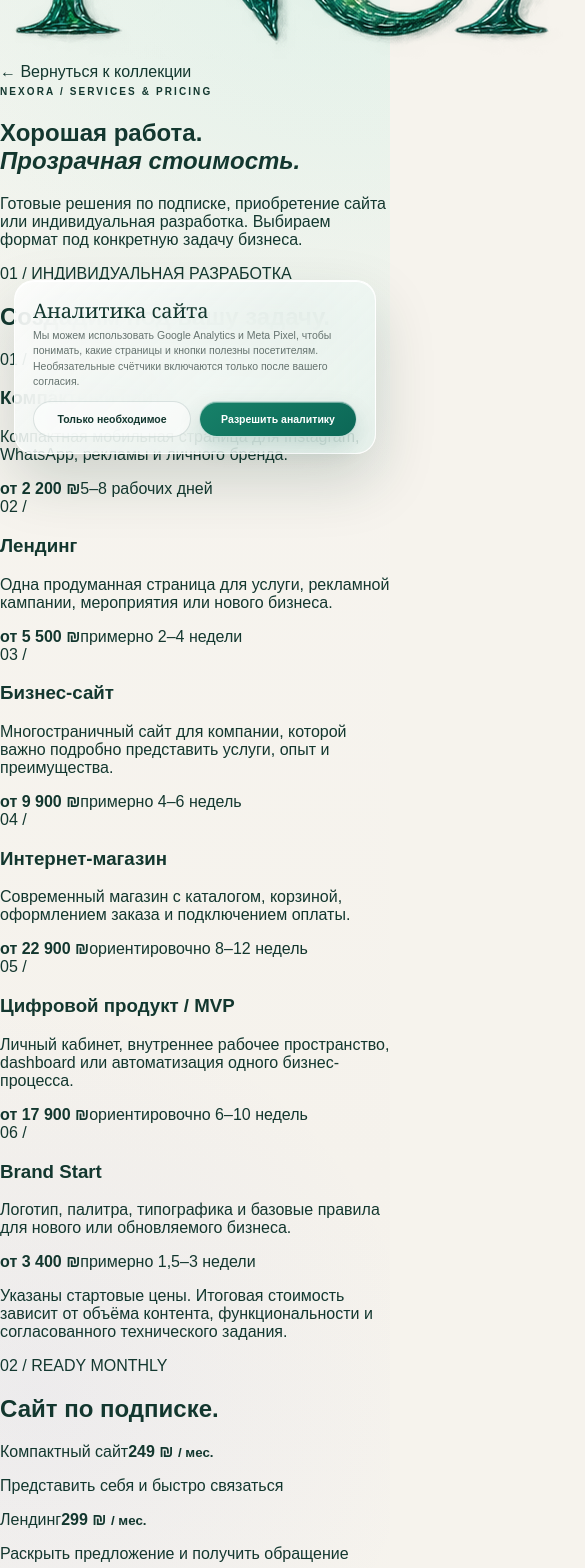
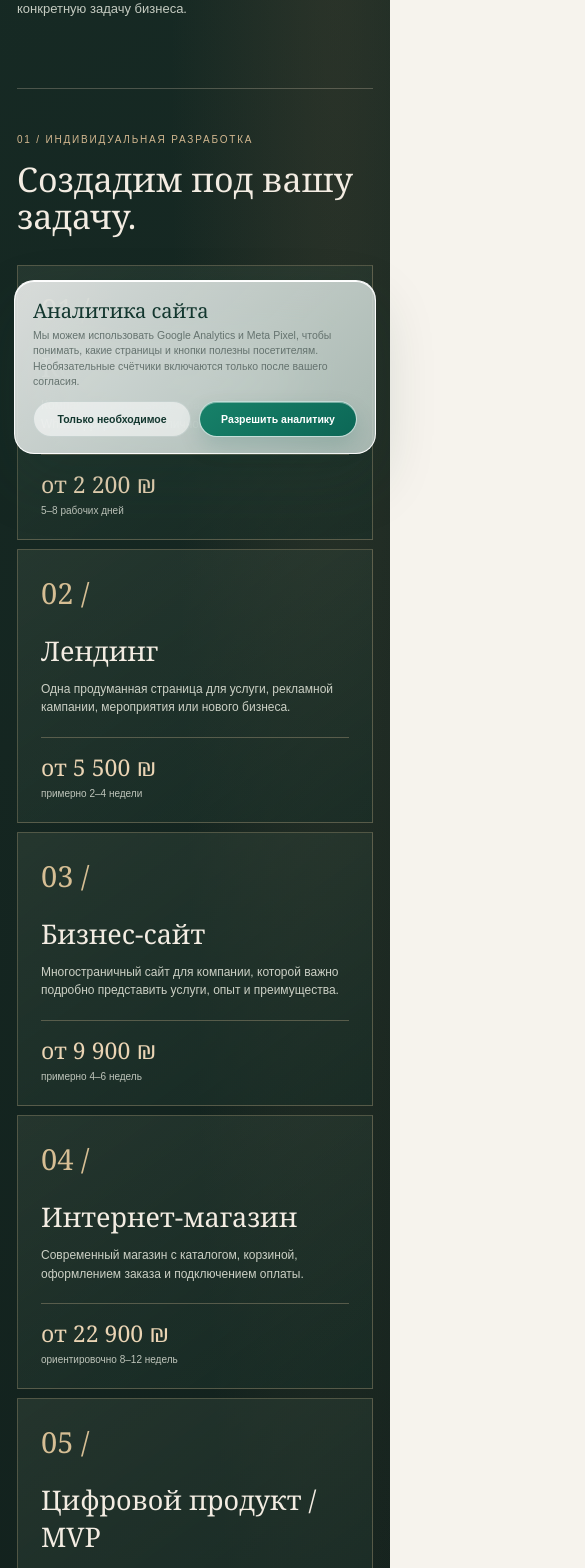
Before and after one commit to tsstish/nexora, a Next.js app: page /building-preview/pricing in a window 390 px wide. Shown: the part 380-1948 px from the top of the page, 585 px wide, since content can reach past the window. Built offline with nearby package versions, Linux system fonts and the light colour scheme; no server answers.

Commit message:
style(loft): adaptive individual development and addons price page

```diff
--- a/src/app/building-preview/page.module.css
+++ b/src/app/building-preview/page.module.css
@@ -439,3 +439,72 @@
   .offers { grid-template-columns: 1fr; }
   .monthlyOffer, .buyOffer { gap: 5px; }
 }
+
+
+/* Separate pricing route — same NeXora editorial system */
+.pricingPage {
+  min-height: 100svh;
+  background: radial-gradient(ellipse at 86% 3%,rgba(121,93,64,.22),transparent 35%),linear-gradient(150deg,#172b25 0%,#101c19 65%,#0e1716);
+  color: #f3ece2;
+  font-family: Arial,Helvetica,sans-serif;
+}
+.pricingPage * { box-sizing: border-box; }
+.pricingPage a { color: inherit; text-decoration: none; }
+.pricingPage a:focus-visible { outline: 2px solid #eac99d; outline-offset: 5px; }
+.pricingShell { width: min(1340px,calc(100% - 76px)); margin: 0 auto; }
+.pricingHeader { display: flex; justify-content: space-between; align-items: center; border-bottom: 1px solid rgba(244,225,201,.24); padding: 19px 0; }
+.pricingBrand { display: block; width: 142px; line-height: 0; }
+.pricingBrand img { display: block; width: 100%; height: auto; }
+.pricingBack { font-size: 11px; letter-spacing: .09em; color: #e1cfb1 !important; }
+.pricingHero { padding: clamp(55px,8vw,115px) 0 clamp(55px,7vw,90px); border-bottom: 1px solid rgba(244,225,201,.24); }
+.pricingHero h1 { font: 400 clamp(48px,7vw,102px)/1 Georgia,serif; letter-spacing: -.05em; margin: 20px 0 27px; }
+.pricingHero h1 em { font-style: normal; color: #d5b88a; }
+.pricingHero p { max-width: 600px; line-height: 1.65; font-size: 15px; color: #c5cbc1; }
+.pricingSection { padding: 55px 0 68px; border-bottom: 1px solid rgba(244,225,201,.2); }
+.pricingTitle span { letter-spacing: .18em; font-size: 10px; color: #d2b78f; }
+.pricingTitle h2 { font: 400 clamp(32px,3.9vw,54px)/1.1 Georgia,serif; margin: 14px 0 30px; }
+.servicePriceGrid { display: grid; grid-template-columns: repeat(3,minmax(0,1fr)); gap: 12px; }
+.servicePriceCard { display: flex; flex-direction: column; justify-content: space-between; gap: 20px; min-height: 270px; padding: clamp(20px,2.4vw,34px); background: linear-gradient(145deg,rgba(84,102,85,.26),rgba(23,46,39,.58)); border: 1px solid rgba(218,189,149,.28); }
+.serviceNumber { font: 29px Georgia,serif; color: #d6be94; }
+.servicePriceCard h3 { font: 400 27px Georgia,serif; margin: 0 0 11px; }
+.servicePriceCard p { font-size: 12px; line-height: 1.55; color: #ccd0c5; margin: 0; }
+.servicePriceBottom { border-top: 1px solid rgba(222,195,156,.3); padding-top: 13px; display: flex; gap: 5px; flex-direction: column; }
+.servicePriceBottom strong { font: 400 23px Georgia,serif; color: #ead4b4; }
+.servicePriceBottom span { font-size: 10px; color: #bfc5bb; }
+.pricingFinePrint { font-size: 11px; color: #aeb8ad; line-height: 1.7; max-width: 790px; margin: 20px 0 0; }
+.planPriceGrid { display: grid; grid-template-columns: repeat(3,minmax(0,1fr)); gap: 12px; }
+.planPriceCard { min-height: 175px; padding: 24px; border: 1px solid rgba(226,196,149,.34); background: rgba(50,72,58,.26); }
+.planPriceCard span { display: block; font-size: 12px; margin-bottom: 14px; }
+.planPriceCard strong { display: block; font: 400 34px Georgia,serif; color: #ead2a8; white-space: nowrap; }
+.planPriceCard strong small { font: 12px Arial,sans-serif; color: #ccd1c7; }
+.planPriceCard p { font-size: 11px; line-height: 1.5; color: #c2cbbf; margin: 14px 0 0; }
+.pricingTextLink { display: inline-block; font-size: 12px; color: #e7cc9f !important; border-bottom: 1px solid #d4b58a; padding: 8px 0; margin-top: 12px; }
+.extraPriceList { border-top: 1px solid rgba(240,216,184,.27); }
+.extraPriceRow { display: grid; grid-template-columns: 55px 1fr auto; gap: 12px; align-items: center; padding: 18px 6px; border-bottom: 1px solid rgba(240,216,184,.2); }
+.extraPriceRow span:first-child { color: #b9a181; font: 20px Georgia,serif; }
+.extraPriceRow span:nth-child(2) { font-size: 14px; }
+.extraPriceRow strong { color: #ead2ad; font: 21px Georgia,serif; white-space: nowrap; }
+.pricingFooter { padding: 65px 0 90px; display: flex; justify-content: space-between; gap: 30px; align-items: center; }
+.pricingFooter h2 { margin: 0; font: 400 clamp(31px,4vw,53px) Georgia,serif; }
+.pricingFooter a { display: inline-flex; border: 1px solid rgba(232,204,169,.65); padding: 16px 23px; border-radius: 50px; font-size: 12px; white-space: nowrap; }
+@media(max-width:900px) {
+  .servicePriceGrid { grid-template-columns: repeat(2,minmax(0,1fr)); }
+  .planPriceGrid { grid-template-columns: repeat(2,minmax(0,1fr)); }
+}
+@media(max-width:620px) {
+  .pricingShell { width: calc(100% - 34px); }
+  .pricingBrand { width: 118px; }
+  .pricingBack { font-size: 10px; }
+  .pricingHero { padding: 70px 0 55px; }
+  .pricingHero h1 { font-size: clamp(40px,10vw,61px); }
+  .pricingHero p { font-size: 13px; }
+  .pricingSection { padding: 40px 0 50px; }
+  .pricingTitle h2 { font-size: 34px; }
+  .servicePriceGrid, .planPriceGrid { grid-template-columns: 1fr; gap: 9px; }
+  .servicePriceCard { min-height: 210px; padding: 23px; }
+  .planPriceCard { min-height: 140px; }
+  .extraPriceRow { grid-template-columns: 28px 1fr auto; gap: 8px; }
+  .extraPriceRow span:nth-child(2) { font-size: 12px; }
+  .extraPriceRow strong { font-size: 16px; }
+  .pricingFooter { flex-direction: column; align-items: flex-start; gap: 20px; }
+}
```
